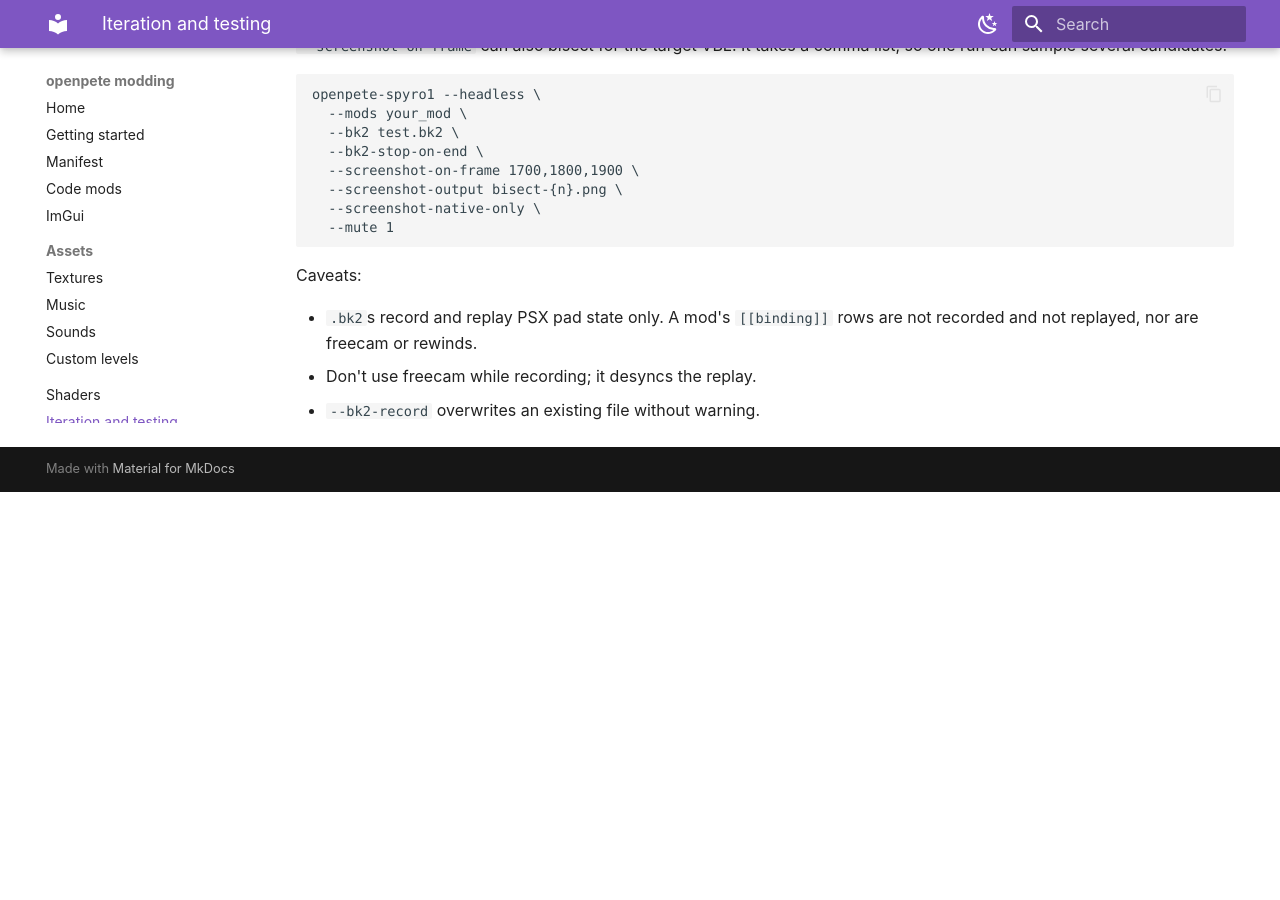
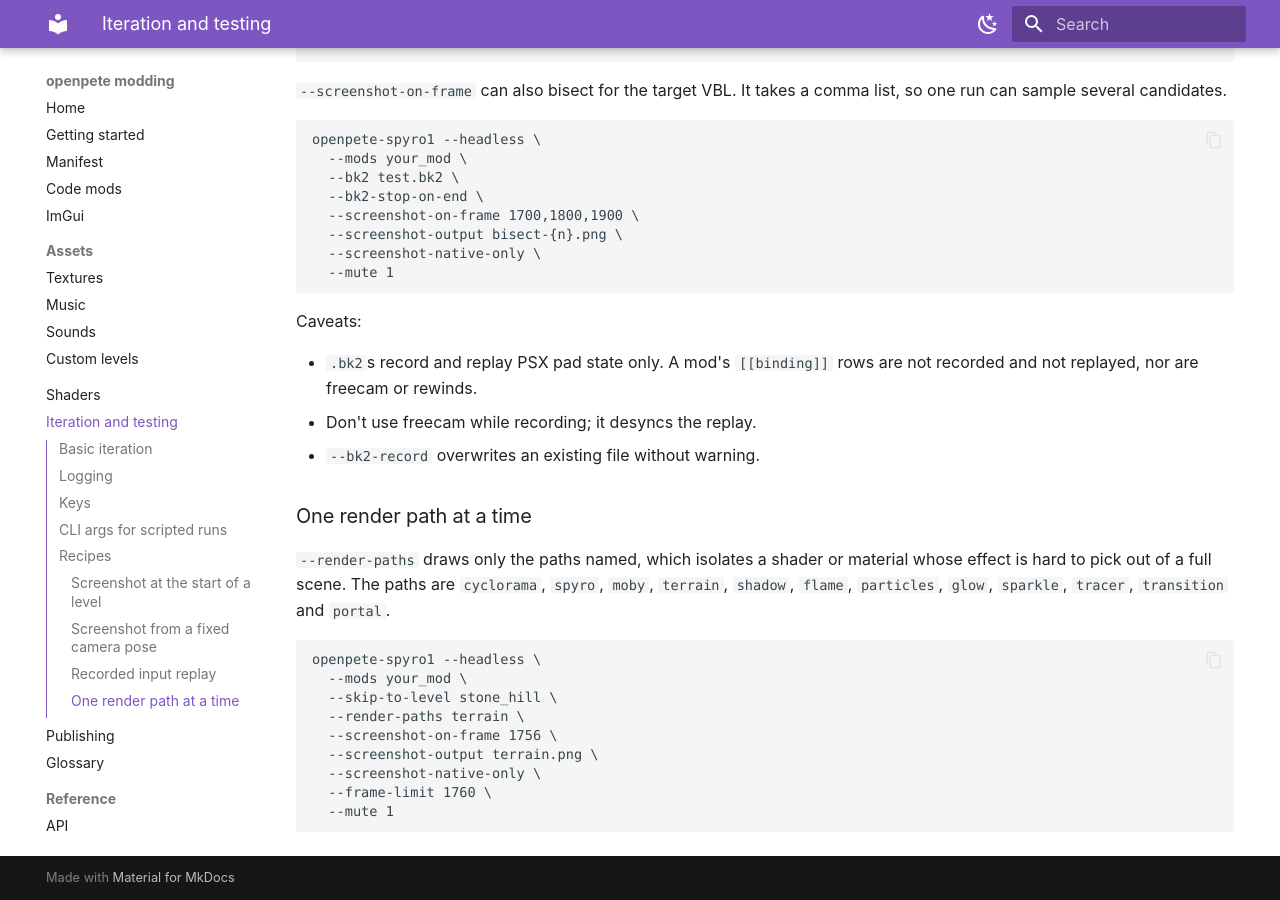
Before and after one commit to 907470/openpete, an MkDocs documentation site: the page built from docs/modding/pages/testing-and-iteration.md, in a window 1280 px wide and 900 px high, scrolled down 4875 px. Built offline with MkDocs 1.6.1 and Material for MkDocs 9.7.7, drawn with Linux system fonts in a browser that asks for light colours; before the commit the page ends 5367 px from its top, so only the background shows below that; some of the changed text lies outside the part shown.

Commit message:
docs: add a render-path isolation recipe
--render-paths draws only the paths named, which isolates a shader or
material whose effect is hard to pick out of a full scene. Verified by
capture: --render-paths terrain at VBL 1756 draws terrain alone against
the clear colour, with Spyro, Sparx, the mobys and the cyclorama gone.

The flag is presentation-only, so a capture taken this way lines up with
one taken without it at the same VBL.

````diff
--- a/docs/modding/pages/testing-and-iteration.md
+++ b/docs/modding/pages/testing-and-iteration.md
@@ -101,6 +101,7 @@ present.
 | `--bk2 PATH` | Replay a recorded input movie. |
 | `--bk2-record [PATH]` | Record live pad input to a movie. |
 | `--bk2-stop-on-end` | Exit after the last recorded VBL instead of holding the last input. |
+| `--render-paths LIST` | Draw only the named render paths. Presentation only: gameplay state is unaffected. |
 | `--log-file PATH` | Mirror the log to PATH. |
 | `--devui-open 1` | Open the dev overlay with every mod node expanded as soon as it initializes, so an unattended windowed run reaches a mod's UI section body. |
 
@@ -233,3 +234,22 @@ Caveats:
   recorded and not replayed, nor are freecam or rewinds.
 - Don't use freecam while recording; it desyncs the replay.
 - `--bk2-record` overwrites an existing file without warning.
+
+### One render path at a time
+
+`--render-paths` draws only the paths named, which isolates a shader or
+material whose effect is hard to pick out of a full scene. The paths are
+`cyclorama`, `spyro`, `moby`, `terrain`, `shadow`, `flame`, `particles`,
+`glow`, `sparkle`, `tracer`, `transition` and `portal`.
+
+```
+openpete-spyro1 --headless \
+  --mods your_mod \
+  --skip-to-level stone_hill \
+  --render-paths terrain \
+  --screenshot-on-frame 1756 \
+  --screenshot-output terrain.png \
+  --screenshot-native-only \
+  --frame-limit 1760 \
+  --mute 1
+```
````
Also changed, not shown: other parts of docs/modding/pages/testing-and-iteration.md (+1 -1 lines).
